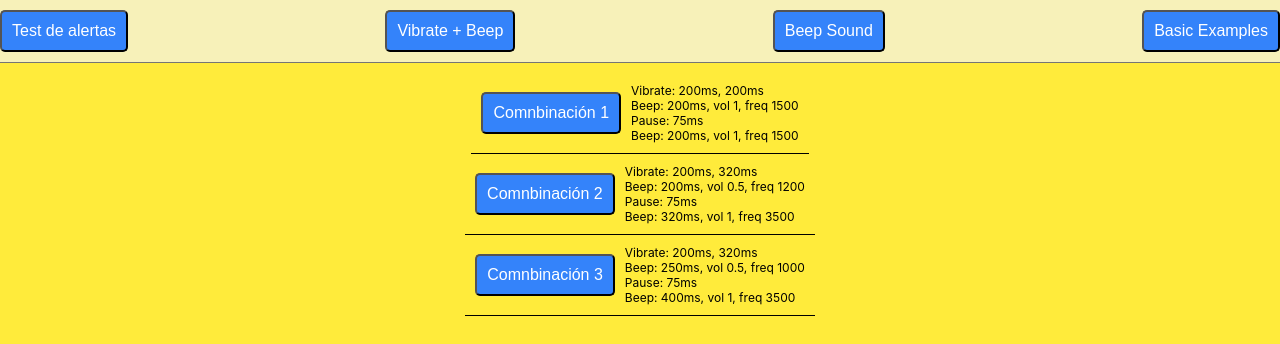
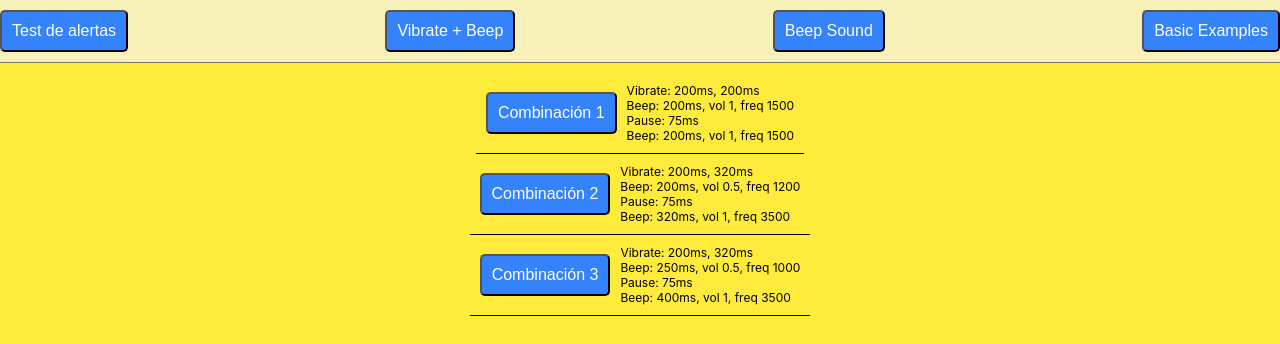
Before and after one commit to rjpizarro-meli/beeper, a React (Create React App) app: page / in a window 1280 px wide. Shown: the top 344 px of the page. Built offline with nearby package versions, Linux system fonts and the light colour scheme.

Commit message:
fix typos

```diff
--- a/src/App.js
+++ b/src/App.js
@@ -263,7 +263,7 @@ function App() {
                 await beep({ time: 200, volume: 1, sound: 1500 })
               }}
             >
-              Comnbinación 1
+              Combinación 1
             </Button>
           }
         >
@@ -283,7 +283,7 @@ function App() {
                 await beep({ time: 320, volume: 1, sound: 3500 })
               }}
             >
-              Comnbinación 2
+              Combinación 2
             </Button>
           }
         >
@@ -303,7 +303,7 @@ function App() {
                 await beep({ time: 400, volume: 1, sound: 3500 })
               }}
             >
-              Comnbinación 3
+              Combinación 3
             </Button>
           }
         >
```
